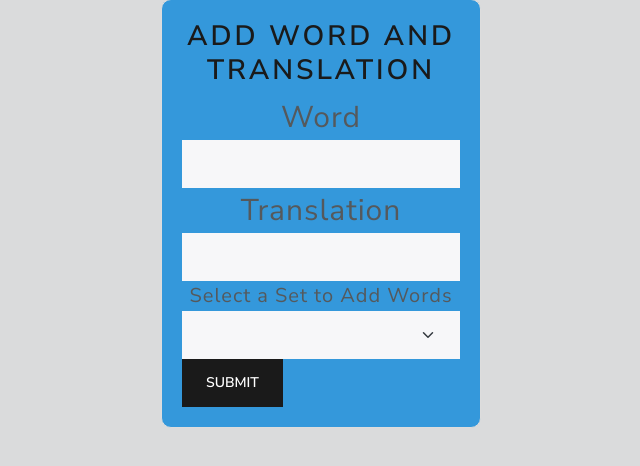
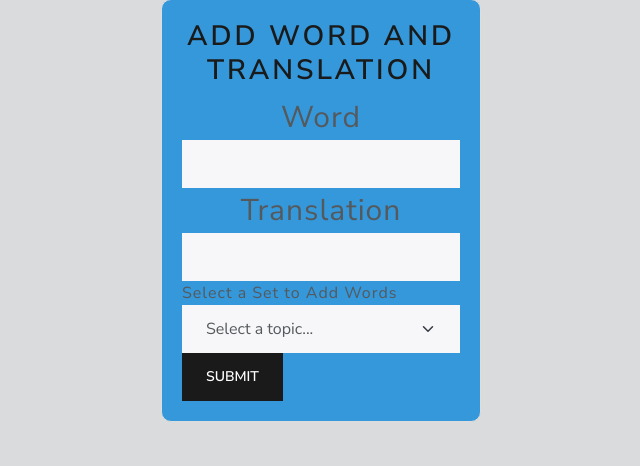
Before and after one commit to mariashapo/FlashCards, a Flask app: page /add_word in a window 1280 px wide. Shown: the part 259-725 px from the top of the page, without its empty margins (319-959 px from the left). Run offline with Flask 3, Linux system fonts and the light colour scheme; a user stored in the database is signed in; data that the repository does not hold is empty; some libraries are stand-ins or nearby versions.

Commit message:
Fixed adding words with no sets yet existing

```diff
--- a/api/app.py
+++ b/api/app.py
@@ -126,6 +126,7 @@ def topics():
 
 
 @app.route("/add_new_topic", methods=["POST"])
+@login_required
 def add_new_topic():
     # Get a new topic name from the request form data
     new_topic_name = request.form.get("newTopicName")
@@ -163,20 +164,19 @@ def add_new_topic():
 @app.route("/add_word")
 @login_required
 def add_word():
-    # Fetch corresponding topic names from Topics table
-    response = (
-        supabase.table("Topics")
-        .select("id, name")
-        .eq("owner_id", current_user.id)
-        .execute()
-    )
+    response = supabase.table("Topics").select("id, name").eq("owner_id", current_user.id).execute()
+
     topics = {topic["id"]: topic["name"] for topic in response.data}
 
-    # Filter only the names of the topics that are used in Flashcards
+    # Construct a list of topics for the dropdown
     topics_list = [{"id": topic_id, "name": topics[topic_id]} for topic_id in topics]
 
-    # Render the template and pass the topics list
-    return render_template("add_word.html", topics_list=topics_list)
+    # Check if there are any topics available
+    has_topics = len(topics_list) > 0
+
+    # Render the template and pass the topics list and has_topics flag
+    return render_template("add_word.html", topics_list=topics_list, has_topics=has_topics)
+
 
 
 @app.route("/generate_words")
@@ -207,10 +207,12 @@ def added_word():
     # Insert data into Supabase
     data = {"word1": word, "word2": translation, "topic_id": topic_id}
     response = supabase.table("Flashcards").insert(data).execute()
+
     try:
         response.data[0]["word1"]
     except (TypeError, AttributeError):
         print("Error adding flash cards to database.")
+
     return render_template(
         "added_word.html",
         word=word,
--- a/api/templates/add_word.html
+++ b/api/templates/add_word.html
@@ -27,7 +27,8 @@
             <div class="col-md-12">
                 <div class="form-box form-background">
                     <h2 class="text-center">Add Word and Translation</h2>
-                    <form action="{{ url_for('added_word') }}" method="post">
+                    <form id="addWordForm" action="{{ url_for('added_word') }}" method="post">
+                        <!-- Your form fields -->
 
                         <div class="form-group">
                             <div style="text-align: center;">
@@ -43,15 +44,14 @@
 
                         <!-- Topic Selection Dropdown -->
                         <div class="form-group">
-                            <div style="text-align: center;">
-                            <label for="topic" class="text-center" style="font-size: 20px;">Select a Set to Add Words</label>
+                            <label for="topic">Select a Set to Add Words</label>
                             <select class="form-select" id="topic" name="topic">
+                                <option value="">Select a topic...</option>
                                 {% for topic in topics_list %}
-                                <option value="{{ topic.id }}">{{ topic.name }}</option>
+                                    <option value="{{ topic.id }}">{{ topic.name }}</option>
                                 {% endfor %}
                             </select>
                         </div>
-
                         <button type="submit" class="btn btn-primary btn-block">Submit</button>
                     </form>
                 </div>
@@ -62,4 +62,20 @@
     <!-- Include Bootstrap JavaScript -->
     <script src="https://cdn.jsdelivr.net/npm/bootstrap@5.1.3/dist/js/bootstrap.bundle.min.js"></script>
 </body>
+<script src="https://cdn.jsdelivr.net/npm/bootstrap@5.1.3/dist/js/bootstrap.bundle.min.js"></script>
+
+<script>
+    document.addEventListener('DOMContentLoaded', function() {
+        var form = document.getElementById('addWordForm');
+        var topicSelect = document.getElementById('topic');
+
+        form.addEventListener('submit', function(event) {
+            if (!topicSelect.value) {
+                event.preventDefault(); // Prevent form submission
+                alert('Please select a topic before submitting.');
+            }
+        });
+    });
+</script>
+
 </html>
```
